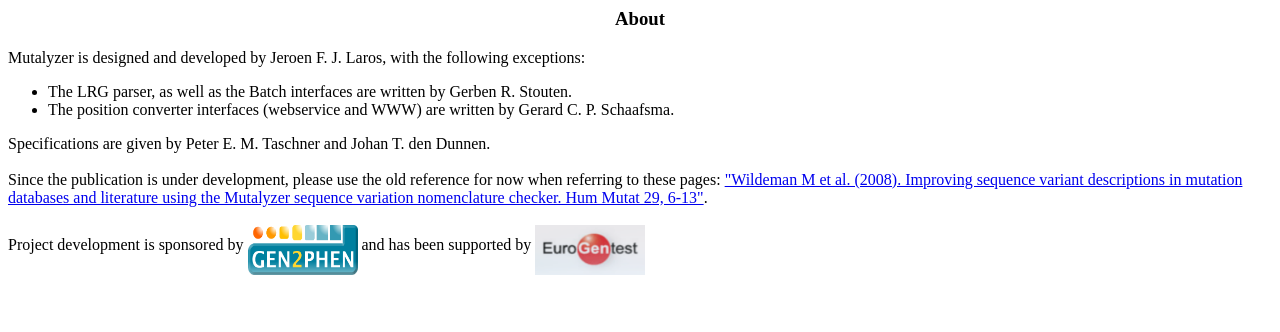
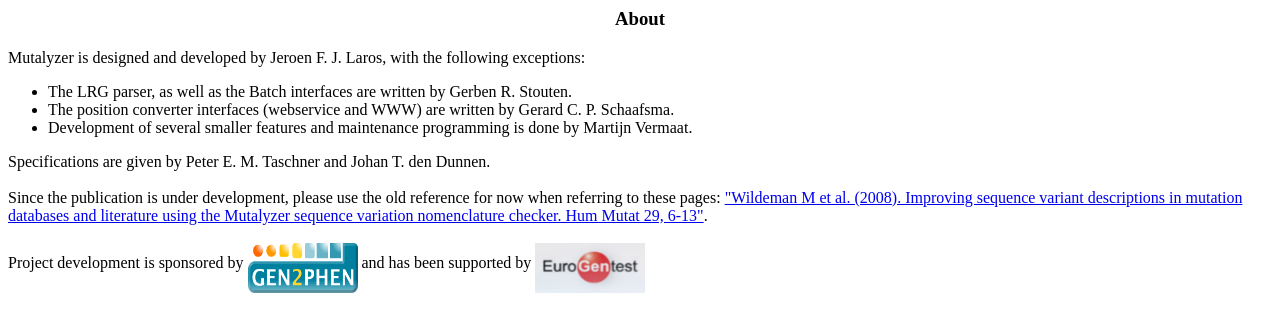
Before and after one commit to mutalyzer/mutalyzer2, a Python web app: template templates/about.html in a window 1280 px wide. Shown: the top 332 px of the page. Run offline with Jinja, Linux system fonts and the light colour scheme; the template is opened without the code that fills it, so the values that code supplies are empty.

Commit message:
Added Martijn Vermaat to "about" page.
git-svn-id: https://humgenprojects.lumc.nl/svn/mutalyzer/trunk@196 eb6bd6ab-9ccd-42b9-aceb-e2899b4a52f1

```diff
--- a/templates/about.html
+++ b/templates/about.html
@@ -15,6 +15,8 @@
             by Gerben R. Stouten.</li>
         <li>The position converter interfaces (webservice and WWW) are
             written by Gerard C. P. Schaafsma.</li>
+        <li>Development of several smaller features and maintenance
+            programming is done by Martijn Vermaat.</li>
       </ul>
       Specifications are given by Peter E. M. Taschner and Johan T. den
       Dunnen.<br>
```
